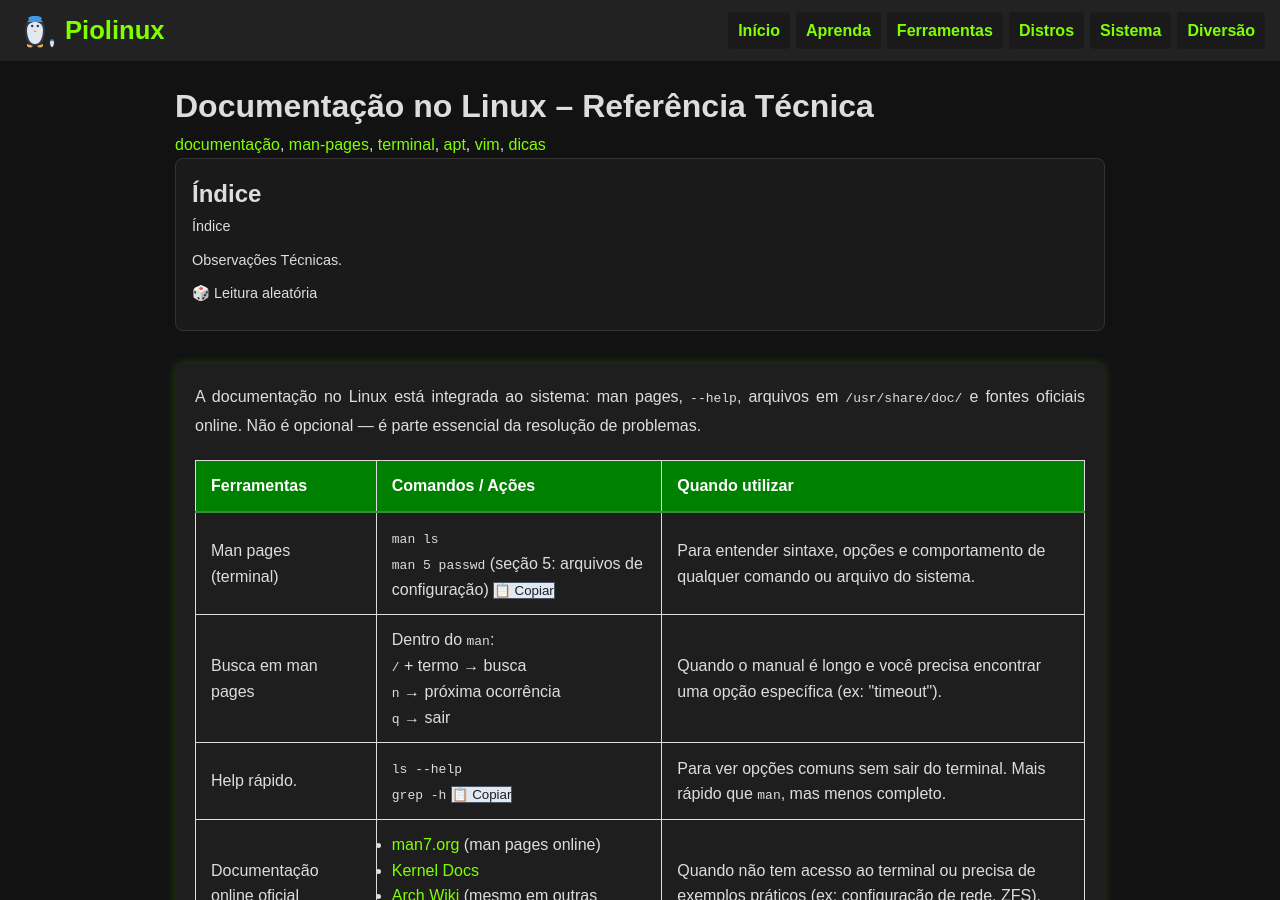
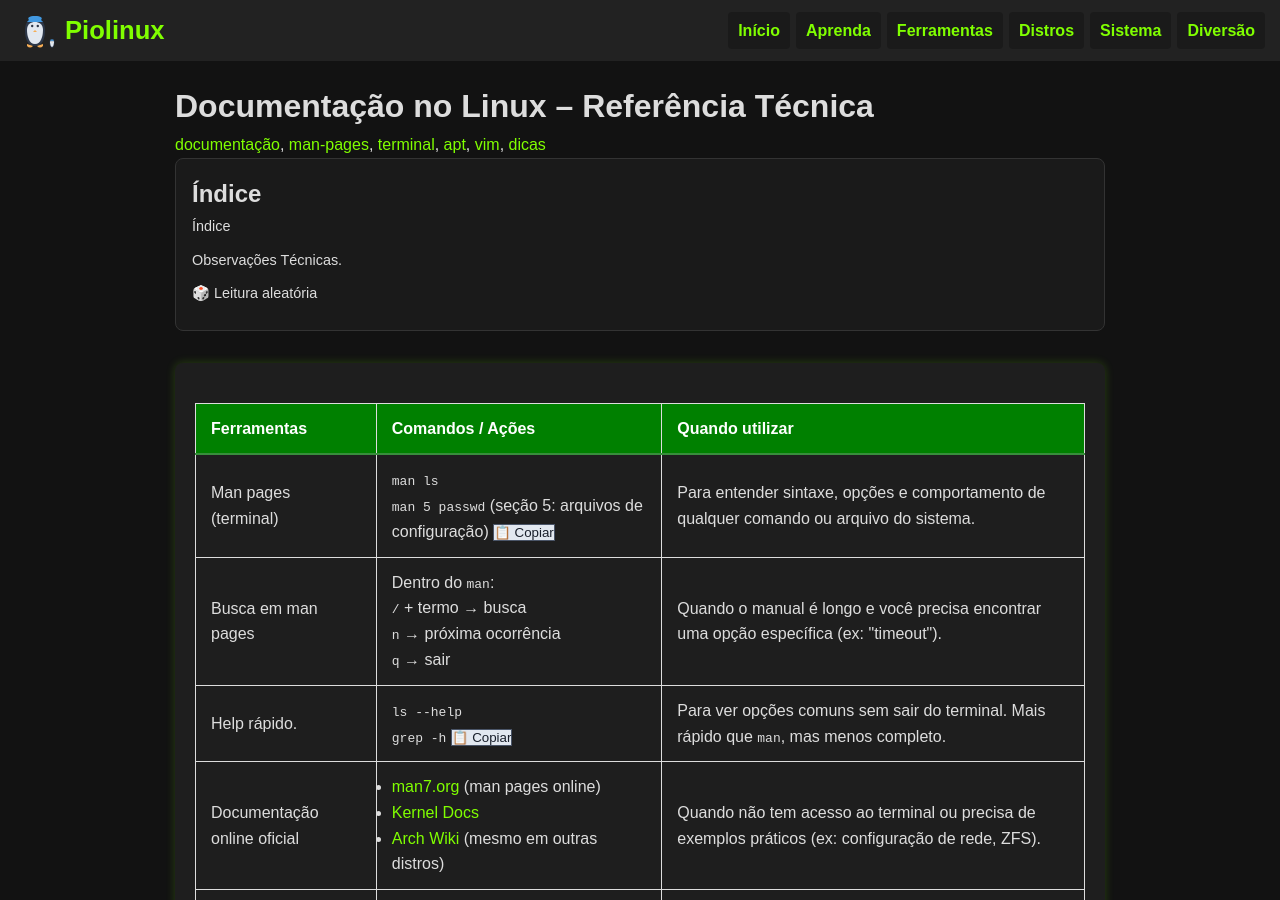
Before and after one commit to Piolinux/piolinux-site, a Jekyll site: the page built from _posts/2025-08-12-a-importancia-da-documentacao-no-linux.md, in a window 1280 px wide and 900 px high. Built offline with Jekyll 4.4.1, drawn with Linux system fonts in a browser that asks for light colours.

Commit message:
Update 2025-08-12-a-importancia-da-documentacao-no-linux.md

```diff
--- a/_posts/2025-08-12-a-importancia-da-documentacao-no-linux.md
+++ b/_posts/2025-08-12-a-importancia-da-documentacao-no-linux.md
@@ -16,8 +16,6 @@ permalink: /importancia-da-documentacao-linux/
 {% include toc.html %}
 
 <section class="post-content">
-
-<p>A documentação no Linux está integrada ao sistema: man pages, <code>--help</code>, arquivos em <code>/usr/share/doc/</code> e fontes oficiais online. Não é opcional — é parte essencial da resolução de problemas.</p>
 
 
             <table class="evergreen-table">
```
